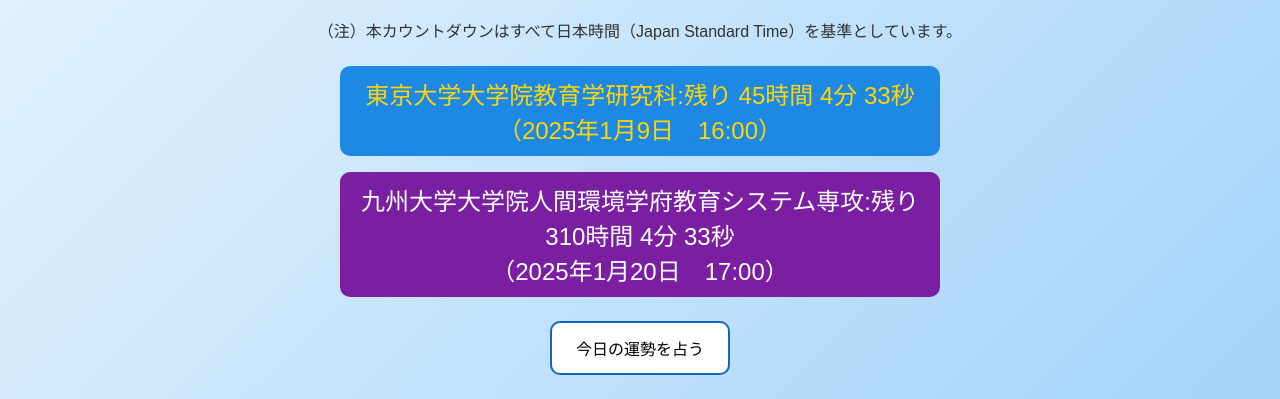
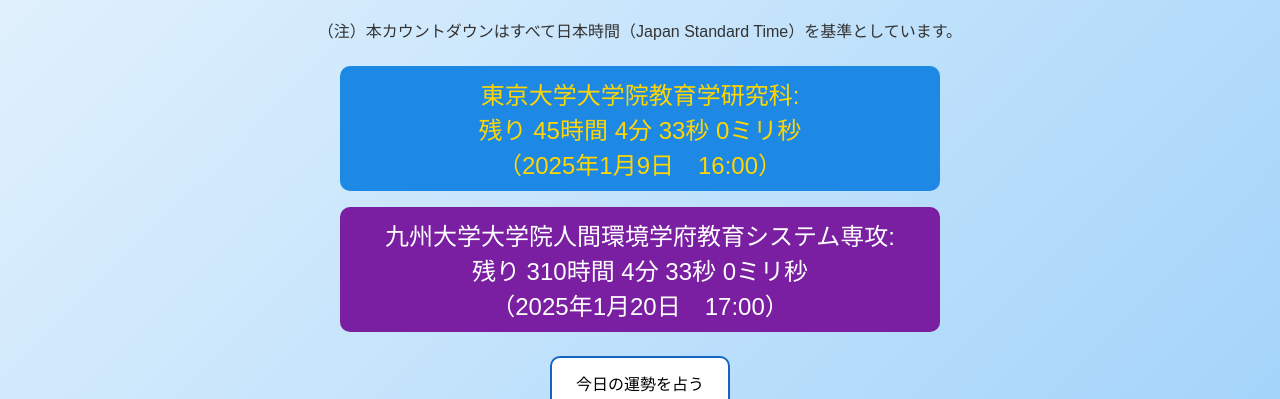
Before and after one commit to smatsus0814/2025_fight_master_papers, a plain HTML site: page index.html in a window 1280 px wide. Shown: the part 76-475 px from the top of the page. Drawn offline with Linux system fonts and the light colour scheme.

Commit message:
fix design

```diff
--- a/index.html
+++ b/index.html
@@ -17,6 +17,8 @@
     <button id="fortune">今日の運勢を占う</button>
     <div id="fortune-result"></div>
 
+    <h1>残り文字数チェッカー</h1>
+
     <div id="inputs">
         <label for="remaining-characters">残りの文字数:</label>
         <input type="number" id="remaining-characters" value="20000">
@@ -26,8 +28,6 @@
         <input type="number" id="work-hours" value="4">
     </div>
 
-
-    <h1>残り文字数チェッカー</h1>
     <select id="deadline-selector">
         <option value="tokyo" selected>東京大学基準</option>
         <option value="kyushu">九州大学基準</option>
@@ -55,11 +55,11 @@
             const kyushuDiff = kyushuDeadline - now;
 
             document.getElementById("tokyo-countdown").innerText =
-                `東京大学大学院教育学研究科:残り ${formatTime(tokyoDiff)}`+
+                `東京大学大学院教育学研究科:\n残り ${formatTime(tokyoDiff)}`+
                 `\n（2025年1月9日　16:00）`;
 
             document.getElementById("kyushu-countdown").innerText =
-                `九州大学大学院人間環境学府教育システム専攻:残り ${formatTime(kyushuDiff)}` +
+                `九州大学大学院人間環境学府教育システム専攻:\n残り ${formatTime(kyushuDiff)}` +
                 `\n（2025年1月20日　17:00）`;
 
             const selector = document.getElementById("deadline-selector").value;
@@ -71,13 +71,14 @@
         function formatTime(diff) {
             if (diff <= 0) return "期限が過ぎました！";
 
-            const days = Math.floor(diff / (1000 * 60 * 60 * 24));
-            const hours = Math.floor((diff / (1000 * 60 * 60)) % 24);
+            const totalHours = Math.floor(diff / (1000 * 60 * 60)); // 総時間数に変換
             const minutes = Math.floor((diff / (1000 * 60)) % 60);
             const seconds = Math.floor((diff / 1000) % 60);
+            const milliseconds = diff % 1000; // ミリ秒を計算
 
-            return `${days * 24 + hours}時間 ${minutes}分 ${seconds}秒`;
+            return `${totalHours}時間 ${minutes}分 ${seconds}秒 ${milliseconds}ミリ秒`;
         }
+
 
         function calculateWritingSpeed(diff) {
             const remainingCharacters = parseInt(document.getElementById("remaining-characters").value);
```
